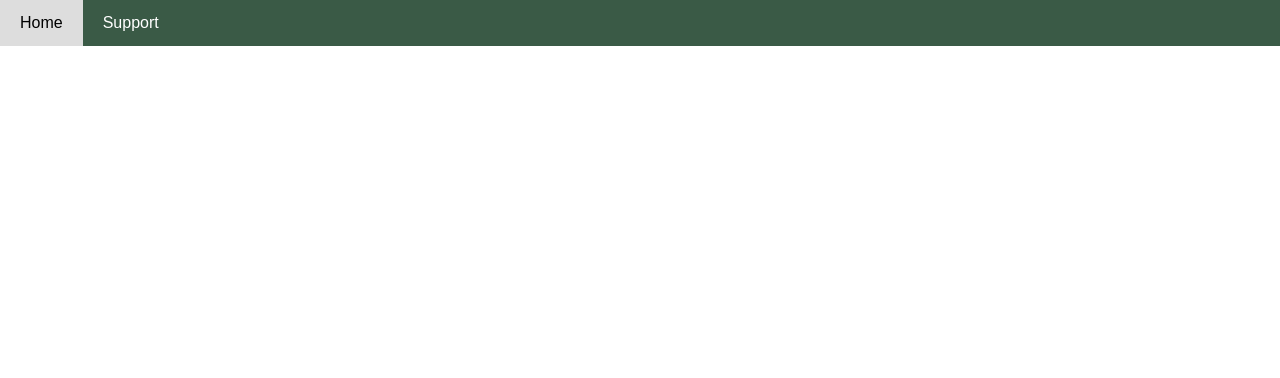
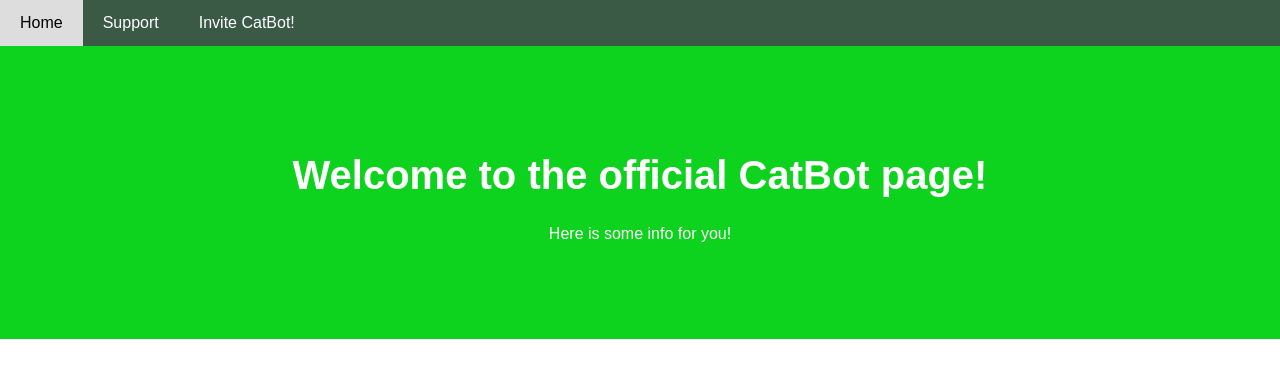
Before and after one commit to CatBot-discord-bot/CatBot-discord-bot.github.io, a plain HTML site: page index.html in a window 1280 px wide. Drawn offline with Linux system fonts and the light colour scheme.

Commit message:
Update index.html

```diff
--- a/index.html
+++ b/index.html
@@ -172,5 +172,10 @@ clear: both;
 <div class="navbar">
   <a href="./index.html">Home</a>
   <a href="mailto://andrewisabnormal@gmail.com">Support</a>
+  <a href="https://discord.com/api/oauth2/authorize?client_id=1050289486124306452&permissions=8&scope=bot%20applications.commands">Invite CatBot!</a>
+</div>
+<div class="header">
+  <h1>Welcome to the official CatBot page!</h1>
+  <p>Here is some info for you!</p>
 </div>
 </body>
```
